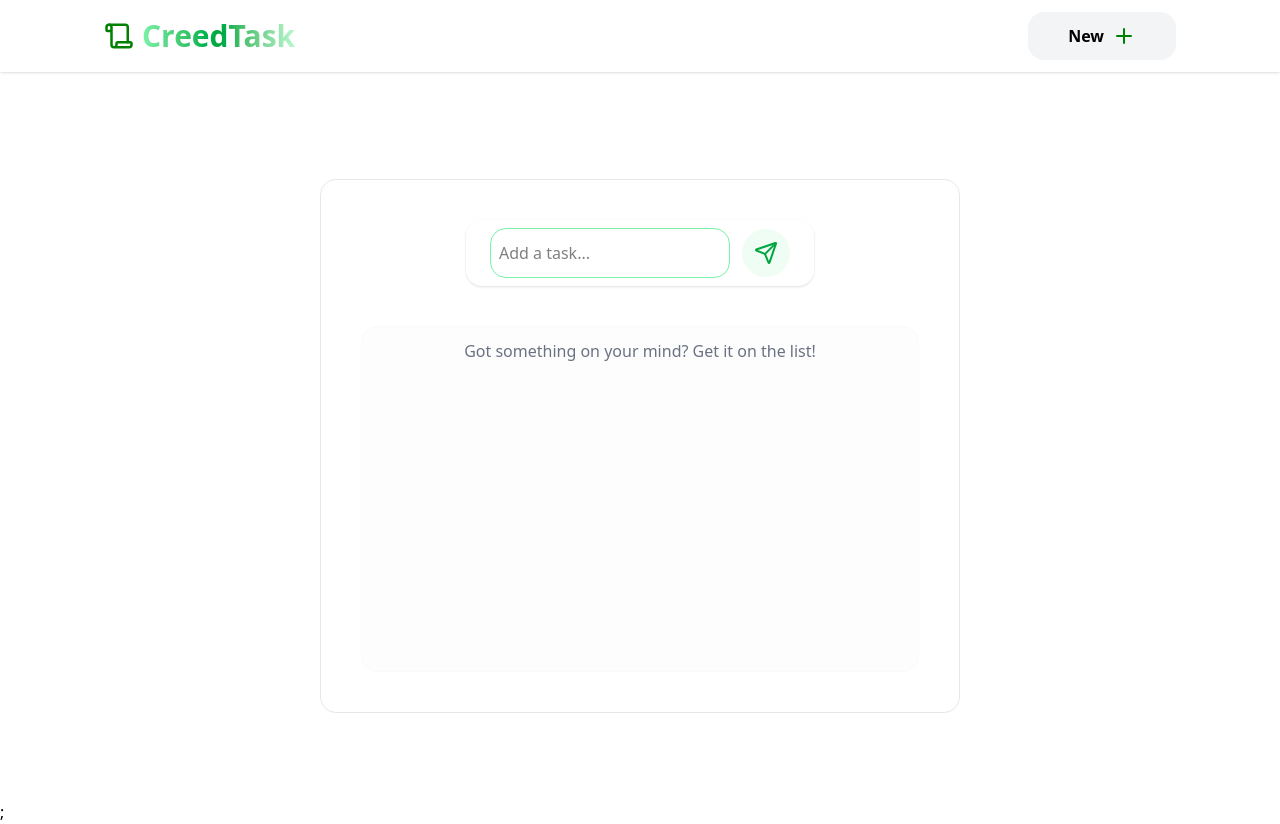
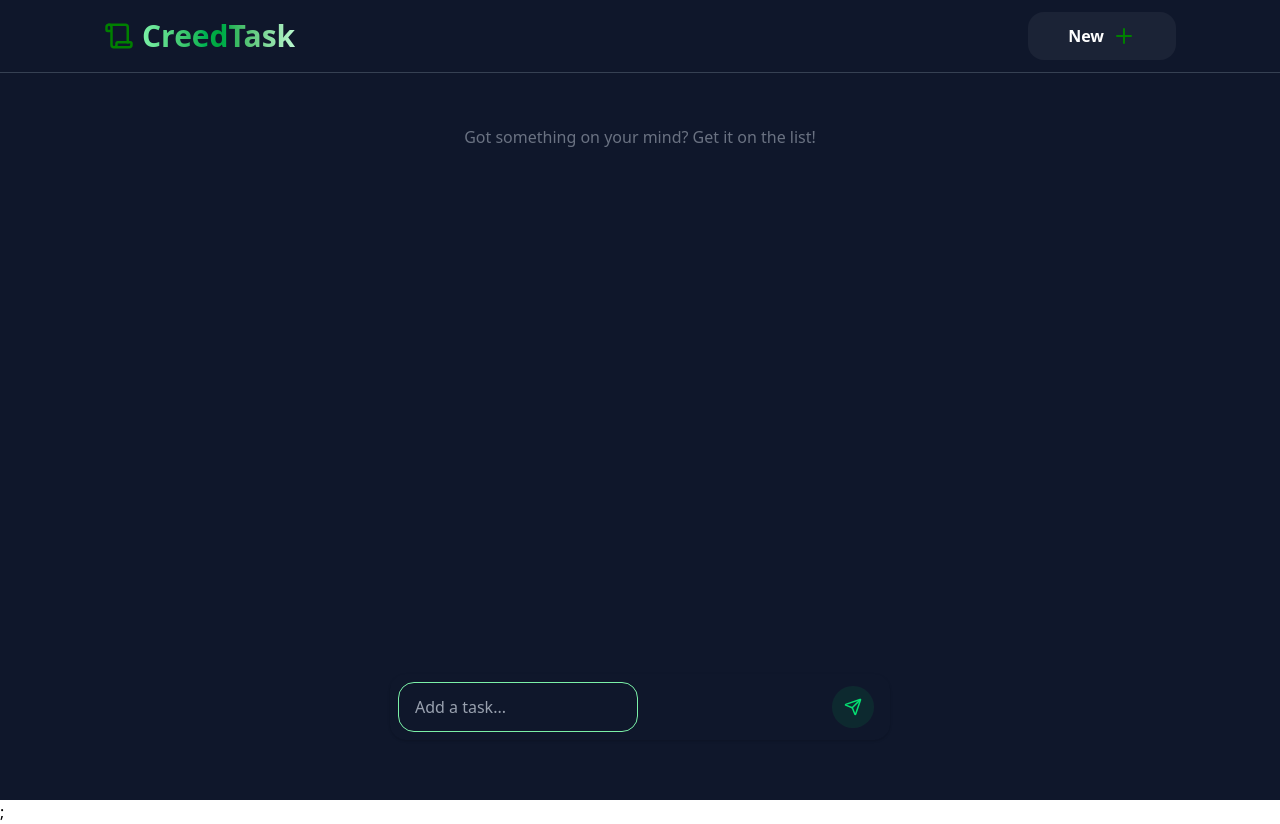
Before and after one commit to CodeHumps001/react-todo, a React (Vite) app in the folder todo-app/: page / in a window 1280 px wide. Both pictures are taken after a click on the button "New". Built offline with nearby package versions, Linux system fonts and the light colour scheme.

Commit message:
Change UI

```diff
--- a/todo-app/src/components/HeaderComponent.jsx
+++ b/todo-app/src/components/HeaderComponent.jsx
@@ -1,7 +1,7 @@
 import { Plus, Scroll } from "lucide-react";
 export default function Header({ hide, onHide }) {
   return (
-    <header className="flex justify-between px-26 py-3 bg-white/30 shadow backdrop-blur-2xl ring-black/5 max-[782px]:px-5 max-[782px]: ">
+    <header className="flex justify-between px-26 py-3 bg-transparent border-b border-gray-700 max-[782px]:px-5 max-[782px]: ">
       <div className="flex  gap-2 justify-center items-center rounded-2xl">
         <span>
           <Scroll size={30} color="green" />
@@ -12,7 +12,7 @@ export default function Header({ hide, onHide }) {
       </div>
 
       <button
-        className="flex gap-2 px-10 py-3 bg-gray-100 hover:shadow-lg text-black rounded-2xl justify-center items-center
+        className="flex gap-2 px-10 py-3 bg-white/5 hover:shadow-lg text-white rounded-2xl justify-center items-center
        font-bold cursor-pointer max-[782px]:px-5 transition-all"
         onClick={() => onHide(!hide)}
       >
--- a/todo-app/src/components/TodoInput.jsx
+++ b/todo-app/src/components/TodoInput.jsx
@@ -32,19 +32,19 @@ export default function TodoForm({ item, onChange, hide }) {
     <>
       {hide && (
         <form
-          className="py-2 px-6 shadow rounded-2xl mb-10"
+          className="py-2 px-2 shadow rounded-2xl mb-10 relative  w-10/12 animate-slide-in"
           onSubmit={handleSubmit}
         >
-          <div className="flex justify-center items-center gap-3">
+          <div className="relative flex items-center w-full max-w-xl group">
             <input
               type="text"
               value={text}
               onChange={(e) => setText(e.target.value)}
               placeholder="Add a task..."
-              className="w-60 py-3 px-2 border rounded-2xl outline-green-400 border-green-300"
+              className="w-60 py-3 pl-4 pr-14 border rounded-2xl focus:outline-none border-green-300 placeholder:text-gray-400 focus:w-full transition-all duration-300 ease-in-out"
             />
-            <button className="bg-green-50 p-3 rounded-full text-green-600 font-bold hover:bg-green-100 transition-colors">
-              <Send />
+            <button className="bg-green-500/10 p-3 rounded-full text-green-400 font-bold hover:bg-green-500 hover:text-white transition-all duration-300 absolute right-2">
+              <Send size={18} />
             </button>
           </div>
         </form>
--- a/todo-app/src/components/TodoItem.jsx
+++ b/todo-app/src/components/TodoItem.jsx
@@ -7,7 +7,7 @@ export default function TodoItem({
   handleComplete,
 }) {
   return (
-    <ul className=" p-3 w-full h-12/12 bg-gray-300/5 overflow-y-auto rounded-2xl border border-gray-50 flex  flex-col gap-5 max-[762px]:p-1 ">
+    <ul className=" p-3 w-full h-12/12 bg-transparent overflow-y-auto rounded-sm   flex  flex-col gap-5 max-[762px]:p-1 ">
       {item.length > 0 ? (
         item.map((b) => (
           <TodoList
--- a/todo-app/src/components/TodoList.jsx
+++ b/todo-app/src/components/TodoList.jsx
@@ -1,24 +1,35 @@
-import { Box, CircleCheckBig, Delete } from "lucide-react";
+import {
+  ArrowDownRight,
+  ArrowUpLeft,
+  Badge,
+  Box,
+  CircleCheckBig,
+  Delete,
+} from "lucide-react";
 import Button from "./Button";
 import formatDate from "../helper/DateFormat";
 
 export default function TodoList({ newItem, handleDelete, handleComplete }) {
   return (
-    <li className="animate-slide-in flex gap-2 justify-between items-center p-3 shadow border border-gray-200 rounded-sm">
+    <li className="animate-slide-in flex gap-3 justify-between items-center p-3 shadow bg-white/5 rounded-sm ">
       <div className="flex gap-3 justify-center items-center">
         <span>
-          <Box size={10} color="green" strokeWidth={3} />
+          {!newItem.complete ? (
+            <ArrowDownRight size={10} color="green" strokeWidth={3} />
+          ) : (
+            <ArrowUpLeft size={10} color="red" strokeWidth={3} />
+          )}
         </span>
 
         <div className="flex flex-col ">
           <h1
-            className={` text-lg capitalize text-gray-700 ${
-              newItem.complete ? "line-through text-gray-600" : ""
+            className={` text-lg capitalize ${
+              newItem.complete ? "line-through text-gray-170 " : " text-white"
             }`}
           >
             {newItem.task}
           </h1>
-          <time className="text-sm lowercase text-gray-300">
+          <time className="text-sm lowercase text-red-500">
             {" "}
             added: {formatDate(newItem.date)}
           </time>
--- a/todo-app/src/layout/AppLayout.jsx
+++ b/todo-app/src/layout/AppLayout.jsx
@@ -40,18 +40,17 @@ export default function AppLayout() {
     toast.success(`Task Updated successfully`);
   }
   return (
-    <Row>
+    <Row className="bg-slate-900">
       <Header hide={hide} onHide={setHide} />
 
-      <main className="flex flex-col justify-start items-center h-8/12 w-6/12 bg-white/10   m-auto border rounded-2xl border-gray-200 p-10 max-[762px]:w-12/12 max-[762px]:border-gray-50 max-[762px]:p-2">
-        <TodoForm item={item} onChange={setItem} hide={hide} />
-
+      <main className="flex flex-col justify-between items-center h-12/12 w-6/12 bg-transparent    m-auto  rounded-sm p-5 max-[762px]:w-12/12  max-[762px]:p-2">
         <TodoItem
           item={item}
           onChange={setItem}
           handleDelete={handleDelete}
           handleComplete={handleComplete}
         />
+        <TodoForm item={item} onChange={setItem} hide={hide} />
       </main>
     </Row>
   );
```
